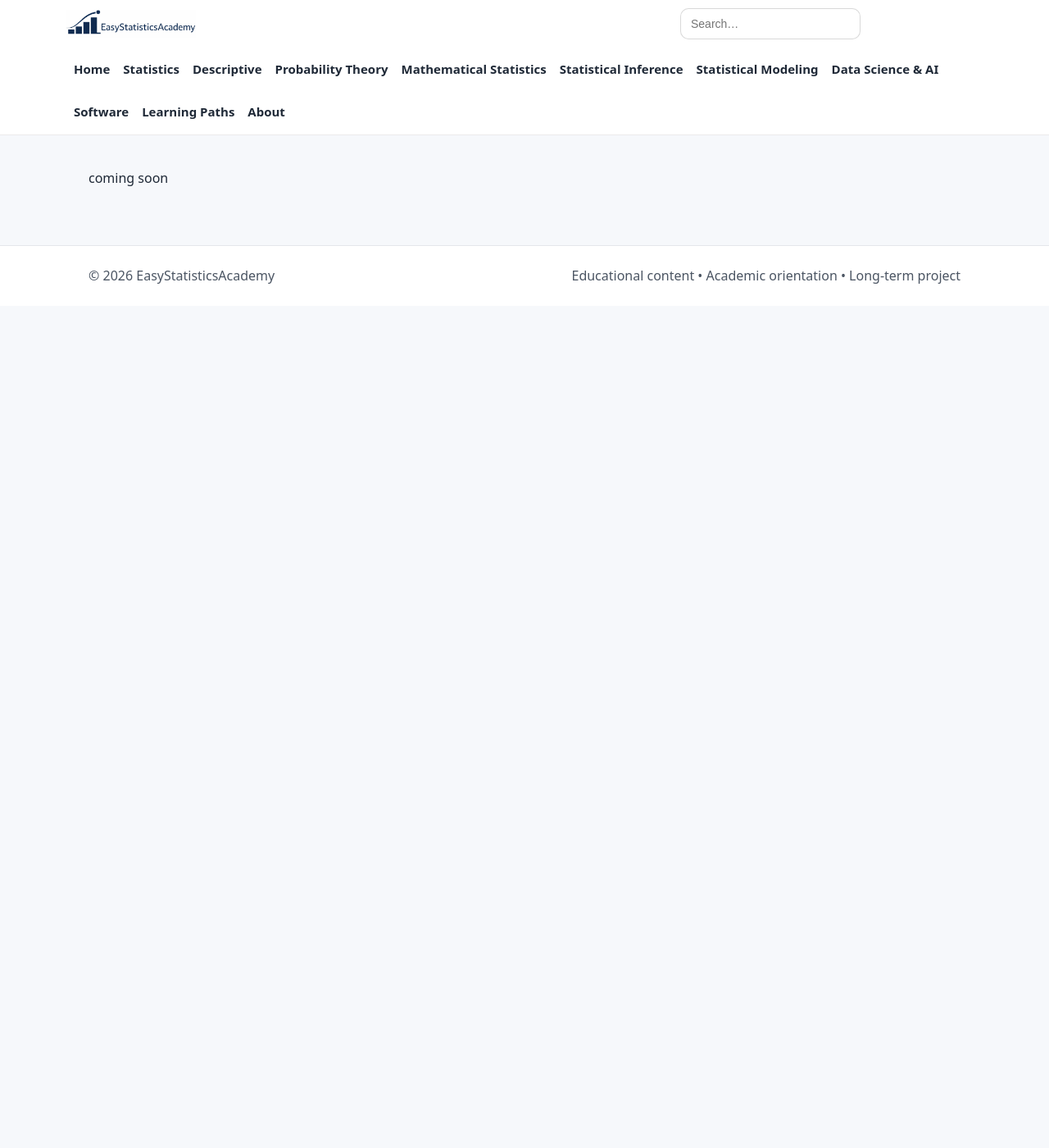
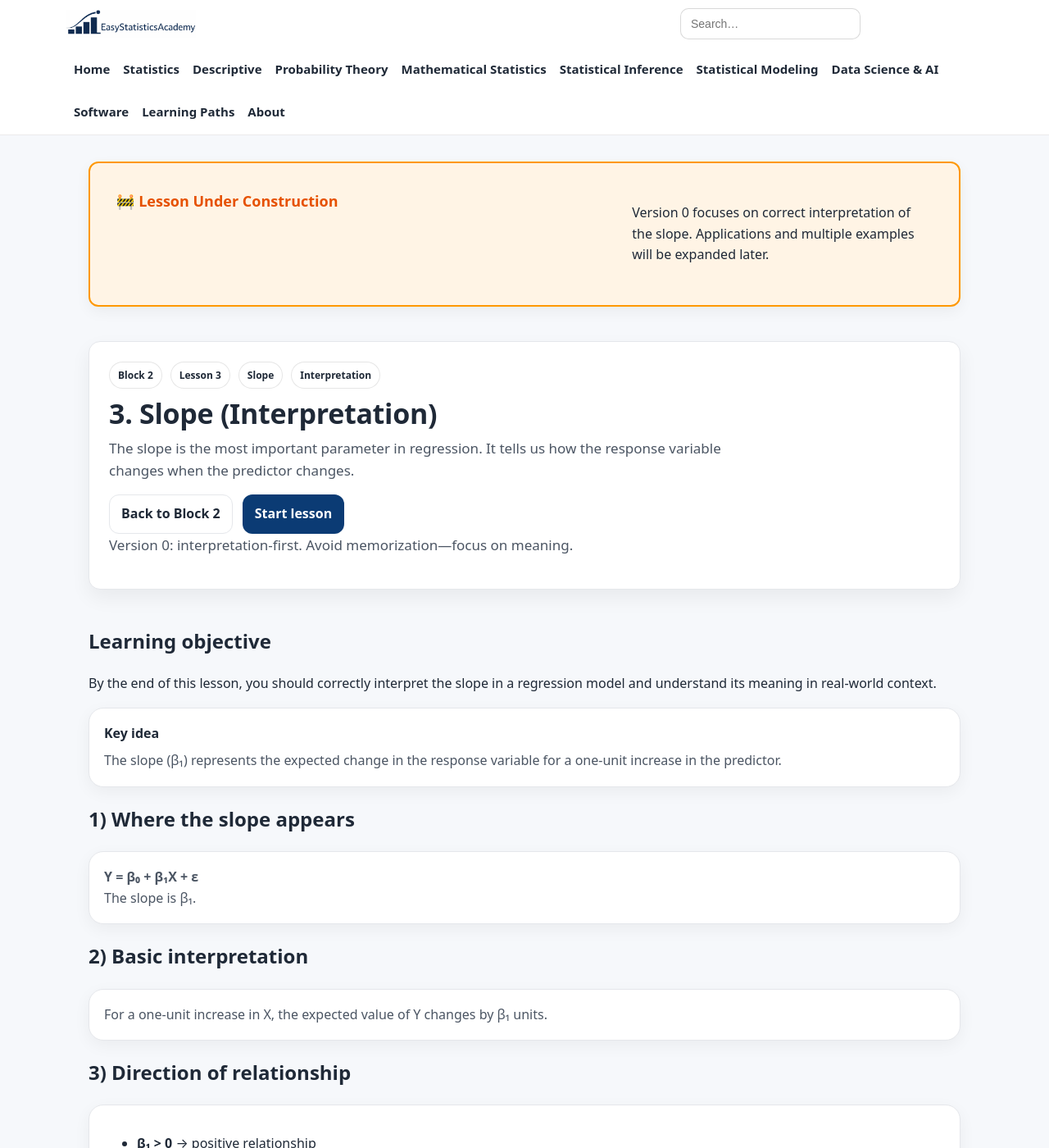
Before and after one commit to ammar-homaida-statistics/easystatisticsacademy, a Jekyll site: the page built from modeling/simple-linear-regression/slope/index.md, in a window 1280 px wide and 1400 px high. Shown: the whole window at 82% size. Built offline with Jekyll 4.4.1, drawn with Linux system fonts in a browser that asks for light colours; our own code applies the rules of GitHub Pages for plain Markdown files; some of the changed text lies outside the part shown.

Commit message:
Add lesson content

```diff
--- a/modeling/simple-linear-regression/slope/index.md
+++ b/modeling/simple-linear-regression/slope/index.md
@@ -1 +1,172 @@
-coming soon
+---
+layout: default
+title: 3. Slope (Interpretation)
+permalink: /modeling/simple-linear-regression/slope/
+sidebar: false
+---
+
+<!-- UNDER CONSTRUCTION -->
+<section class="section section-slim">
+  <div class="callout" style="background:#fff4e5; border:2px solid #ff9800; padding:2rem; border-radius:12px;">
+    <h2 style="color:#e65100;">🚧 Lesson Under Construction</h2>
+    <p>
+      Version 0 focuses on correct interpretation of the slope.
+      Applications and multiple examples will be expanded later.
+    </p>
+  </div>
+</section>
+
+<!-- ✅ Update last visited lesson -->
+<script>
+(function () {
+  localStorage.setItem("esa_continue_modeling_slr_lesson_v0", JSON.stringify({
+    url: "/modeling/simple-linear-regression/slope/",
+    label: "Lesson 3 — Slope",
+    ts: Date.now()
+  }));
+})();
+</script>
+
+<!-- HERO -->
+<section class="hero hero-section">
+  <div class="hero-card">
+
+    <div class="badge-row">
+      <span class="badge">Block 2</span>
+      <span class="badge">Lesson 3</span>
+      <span class="badge">Slope</span>
+      <span class="badge">Interpretation</span>
+    </div>
+
+    <h1>3. Slope (Interpretation)</h1>
+
+    <p class="lead">
+      The slope is the most important parameter in regression.
+      It tells us how the response variable changes when the predictor changes.
+    </p>
+
+    <div class="hero-actions">
+      <a class="btn btn-outline" href="/modeling/simple-linear-regression/">Back to Block 2</a>
+      <a class="btn" href="#lesson">Start lesson</a>
+    </div>
+
+    <p class="muted-mini">
+      Version 0: interpretation-first. Avoid memorization—focus on meaning.
+    </p>
+
+  </div>
+</section>
+
+<!-- LESSON -->
+<section class="section" id="lesson">
+
+  <h2>Learning objective</h2>
+  <p>
+    By the end of this lesson, you should correctly interpret the slope
+    in a regression model and understand its meaning in real-world context.
+  </p>
+
+  <div class="card">
+    <h3>Key idea</h3>
+    <p>
+      The slope (β₁) represents the expected change in the response variable
+      for a one-unit increase in the predictor.
+    </p>
+  </div>
+
+  <h2>1) Where the slope appears</h2>
+  <div class="card">
+    <p><strong>Y = β₀ + β₁X + ε</strong></p>
+    <p>
+      The slope is β₁.
+    </p>
+  </div>
+
+  <h2>2) Basic interpretation</h2>
+  <div class="card">
+    <p>
+      For a one-unit increase in X,
+      the expected value of Y changes by β₁ units.
+    </p>
+  </div>
+
+  <h2>3) Direction of relationship</h2>
+  <div class="card">
+    <ul>
+      <li><strong>β₁ > 0</strong> → positive relationship</li>
+      <li><strong>β₁ < 0</strong> → negative relationship</li>
+      <li><strong>β₁ = 0</strong> → no linear relationship</li>
+    </ul>
+  </div>
+
+  <h2>4) Interpretation must include context</h2>
+  <div class="card">
+    <p>
+      A correct interpretation always includes:
+    </p>
+    <ul>
+      <li>the variables</li>
+      <li>the units</li>
+      <li>the direction</li>
+    </ul>
+  </div>
+
+  <h2>5) Example</h2>
+  <div class="card">
+    <p>
+      Model:
+    </p>
+    <p><strong>Score = 50 + 5 × Hours</strong></p>
+    <p>
+      Interpretation:
+    </p>
+    <p>
+      For each additional hour of study, the expected exam score increases by 5 points.
+    </p>
+  </div>
+
+  <h2>6) Common mistakes</h2>
+  <div class="card">
+    <ul>
+      <li>Ignoring units</li>
+      <li>Interpreting slope as causation automatically</li>
+      <li>Confusing slope with correlation</li>
+    </ul>
+  </div>
+
+  <h2>7) Slope and prediction</h2>
+  <div class="card">
+    <p>
+      The slope determines how predictions change when X changes.
+    </p>
+  </div>
+
+  <h2>8) Why this matters</h2>
+  <div class="card">
+    <p>
+      Correct interpretation of slope is essential for understanding
+      relationships and making valid conclusions from models.
+    </p>
+  </div>
+
+  <div class="card">
+    <h3>Outcome of this lesson</h3>
+    <ul>
+      <li>Identify the slope in a regression model</li>
+      <li>Interpret slope correctly with units</li>
+      <li>Understand direction of relationships</li>
+      <li>Avoid common interpretation mistakes</li>
+    </ul>
+  </div>
+
+  <div class="card">
+    <h3>Next step</h3>
+    <p>
+      Now we interpret the intercept and its meaning.
+    </p>
+    <a class="btn" href="/modeling/simple-linear-regression/intercept/">
+      Next lesson: Intercept →
+    </a>
+  </div>
+
+</section>
```
